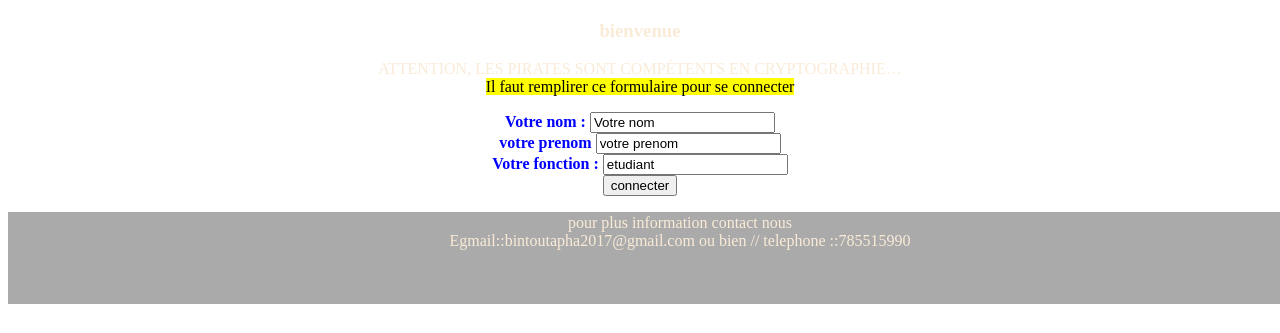
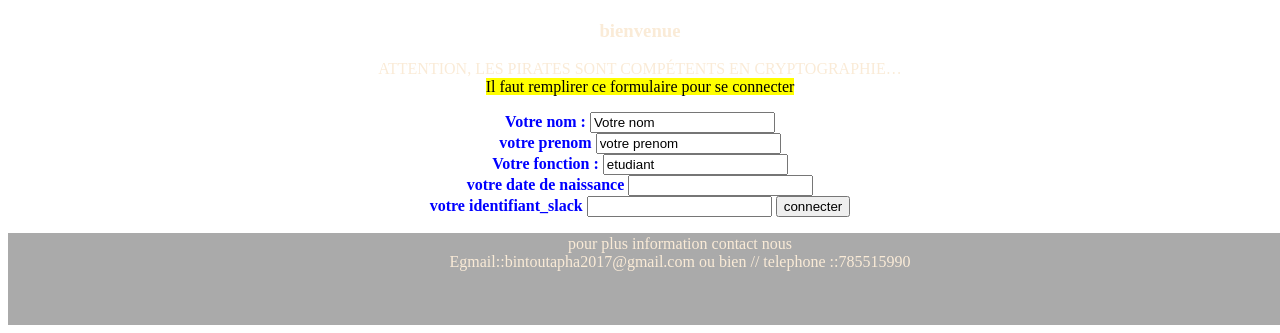
Before and after one commit to samatebintou1998/exercice_formulaire1, a PHP site: page / in a window 1280 px wide; the page is wider, and only the part inside the window is pictured. Shown: the part 511-844 px from the top of that part. Before the commit the page ends 815 px from the top of that part, so only its background shows below. Run offline with PHP 8.4, Linux system fonts and the light colour scheme.

Commit message:
on a ajoute quelque champ

```diff
--- a/index.php
+++ b/index.php
@@ -20,6 +20,10 @@
 		<input type="text" name="prenom" value="votre prenom"><br>
 		<strong>Votre fonction :</strong>
 		<input type = "text" name = "fonction" value="etudiant"><br />
+		<strong>votre date de naissance</strong>
+		<input type="text" name="date_naissance"><br>
+		<strong>votre identifiant_slack</strong>
+		<input type="text" name="identifiant_slack">
 		<input type = "submit" value = "connecter">
 	</form>
 
```
